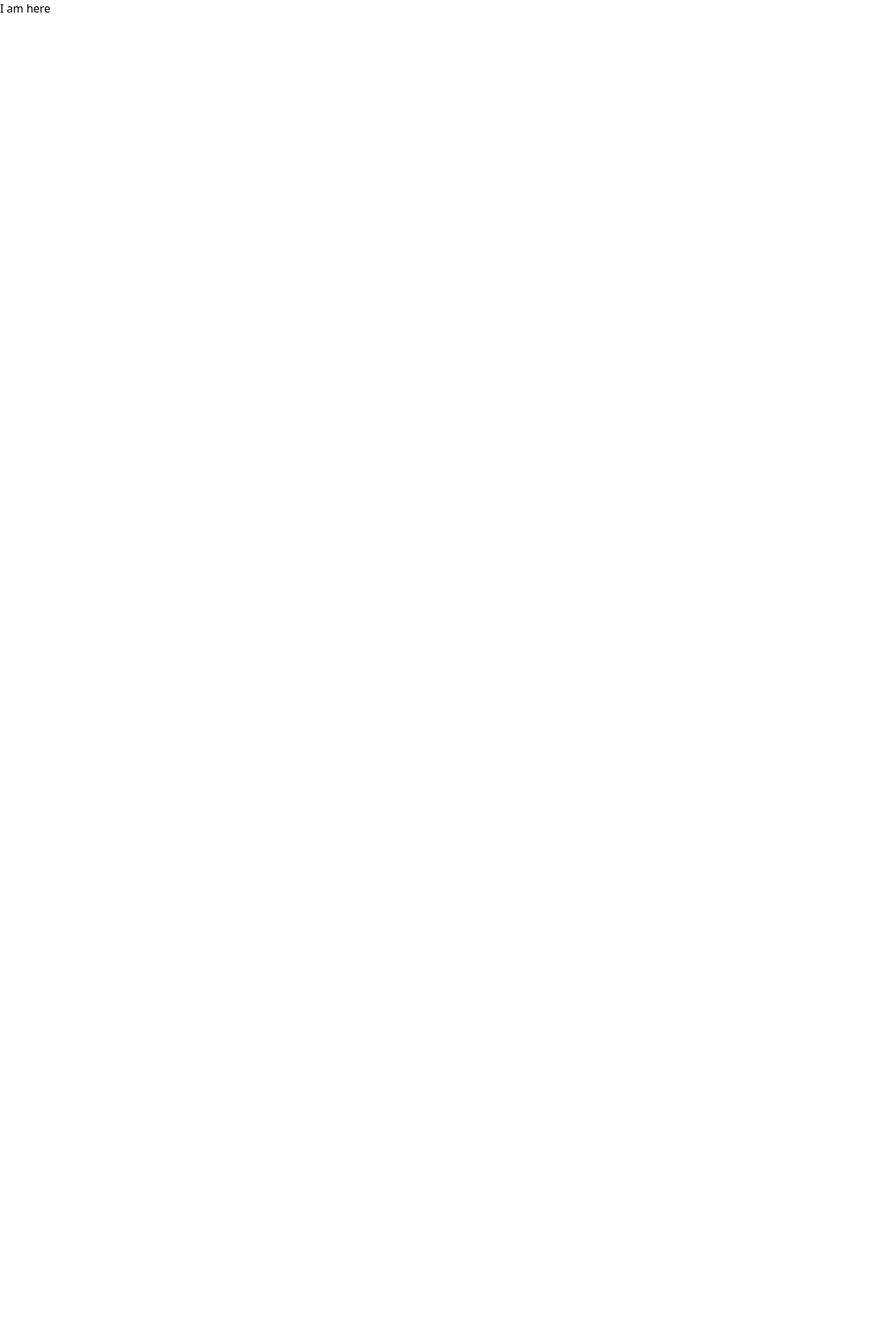
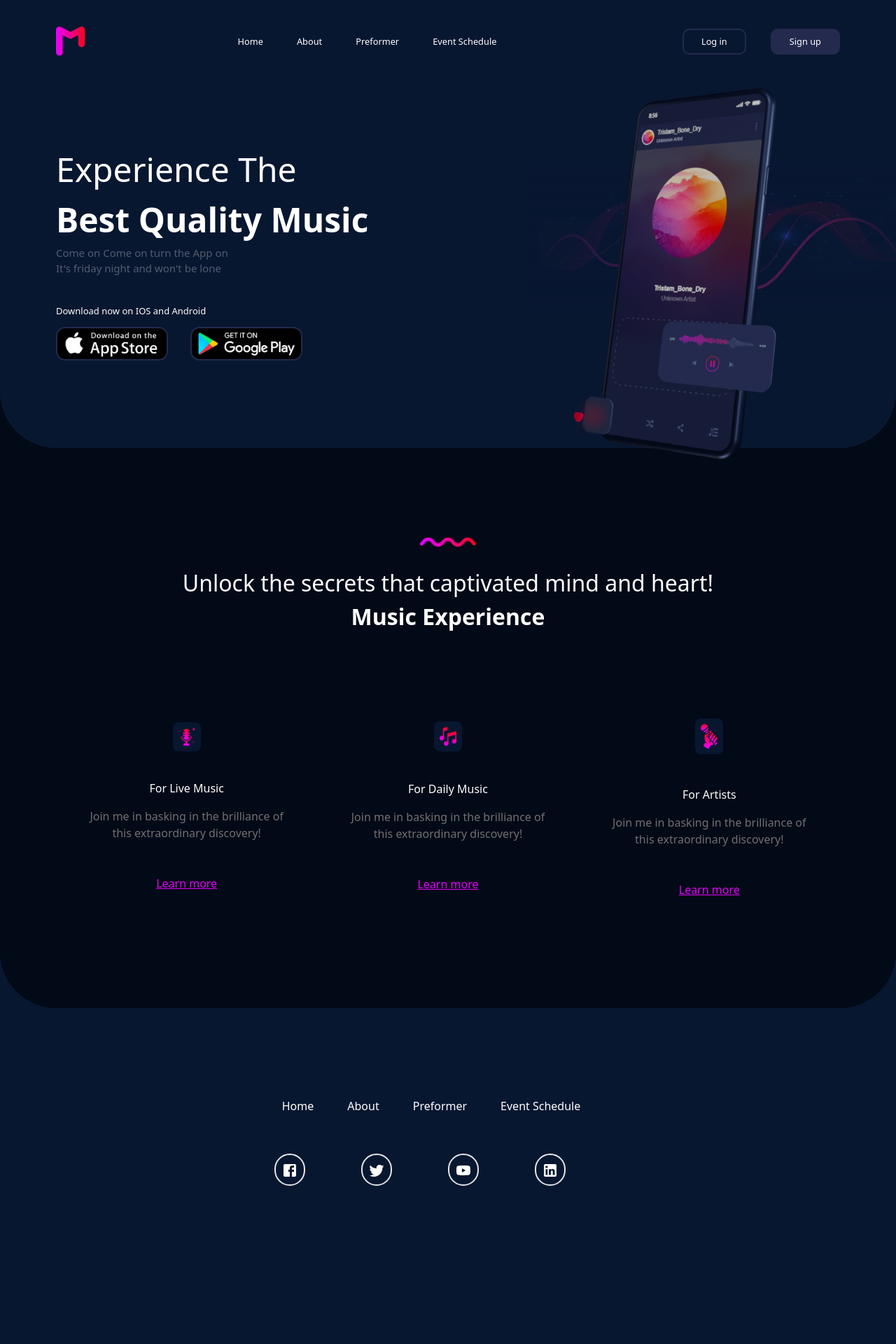
Before and after one commit to HimashaNethmini/Music_App, a React (Create React App) app in the folder frontend/: page / in a window 1280 px wide. Shown: the top 1920 px of the page at 70% size. Before the commit the page ends 800 px from the top, so only its background shows below. Built offline with nearby package versions, Linux system fonts and the light colour scheme.

Commit message:
Updated app component

```diff
--- a/frontend/src/App.js
+++ b/frontend/src/App.js
@@ -1,7 +1,21 @@
+//import CenterMenu from "./components/CenterMenu";
+import Header from "./components/Header";
+import Hero from "./components/Hero";
+import Experience from "./components/Experience";
+import Footer from "./components/Footer";
+import Search from "./components/Search";
+import Download from "./components/Download";
+
 function App() {
   return (
-    <div className="App">
-      I am here
+    <div className='App text-white overflow-hidden'> {/*default colour will be white*/}
+
+      <Header/>
+      <Hero/>
+      <Experience/>
+      <Footer />
+      <Search/>
+      <Download/>
 
     </div>
 )};
```
